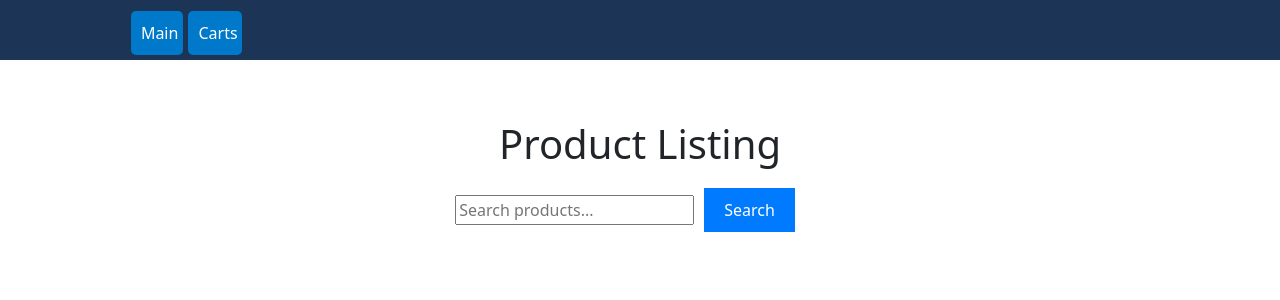
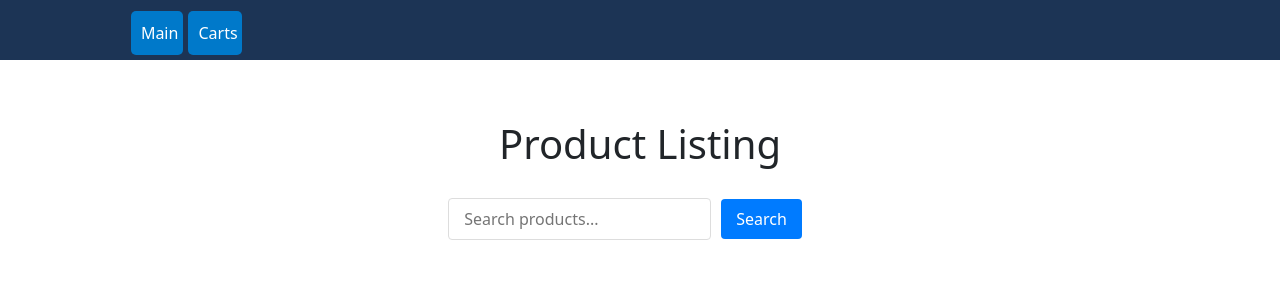
Before and after one commit to ch722bruce/FruitHub.github.io, a React (Vite) app in the folder front/: page /productList in a window 1280 px wide. Shown: the top 300 px of the page. Built offline with nearby package versions, Linux system fonts and the light colour scheme; no server answers.

Commit message:
search bar css

```diff
--- a/front/src/index.css
+++ b/front/src/index.css
@@ -234,19 +234,37 @@ nav a:visited {
 }
 
 .search-bar-container {
-  margin-top: 20px; /* Adjust as needed */
-  text-align: center; /* Center align the search bar */
+  margin-top: 20px;
+  text-align: center;
 }
 
 .search-bar-container form {
-  /* Additional styling for the form */
+  display: inline-block; /* Aligns form contents in a line */
+  padding: 10px;
 }
 
 .search-bar-container input {
   margin-right: 10px;
-  /* Styling for the input field */
+  padding: 8px 15px;
+  border: 1px solid #ddd; /* Light border */
+  border-radius: 4px; /* Slightly rounded corners */
+  outline: none; /* Removes the default focus outline */
+}
+
+.search-bar-container input:focus {
+  border-color: #007bff; /* Highlight color when focused */
 }
 
 .search-bar-container button {
-  /* Styling for the button */
+  padding: 8px 15px;
+  border: none;
+  border-radius: 4px;
+  background-color: #007bff; /* Primary button color */
+  color: white;
+  cursor: pointer; /* Cursor indicates clickable button */
+  outline: none;
 }
+
+.search-bar-container button:hover {
+  background-color: #0056b3; /* Slightly darker color on hover */
+}
```
